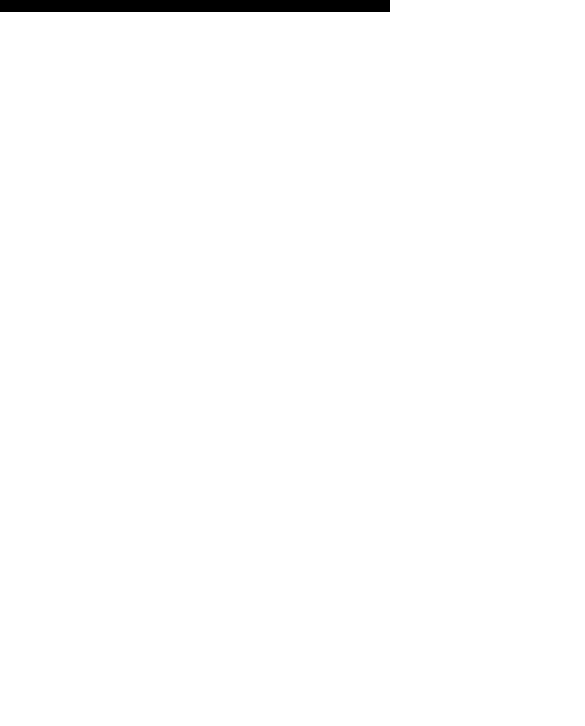
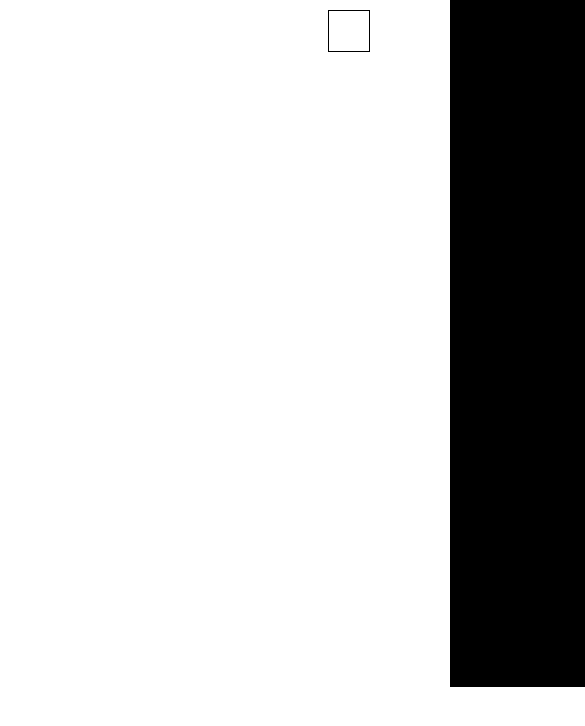
Before and after one commit to omaranBazna/the-why, a React (Create React App) app: page / in a window 390 px wide. Shown: the top 726 px of the page, 585 px wide, since content can reach past the window. Built offline with nearby package versions, Linux system fonts and the light colour scheme.

Commit message:
add side navbar

```diff
--- a/package.json
+++ b/package.json
@@ -3,9 +3,13 @@
   "version": "0.1.0",
   "private": true,
   "dependencies": {
+    "@fortawesome/fontawesome-svg-core": "^6.1.1",
+    "@fortawesome/free-solid-svg-icons": "^6.1.1",
+    "@fortawesome/react-fontawesome": "^0.1.18",
     "@testing-library/jest-dom": "^5.16.4",
     "@testing-library/react": "^13.2.0",
     "@testing-library/user-event": "^13.5.0",
+    "hamburger-react": "^2.5.0",
     "react": "^18.1.0",
     "react-dom": "^18.1.0",
     "react-scripts": "5.0.1",
--- a/public/index.html
+++ b/public/index.html
@@ -10,7 +10,8 @@
       content="Web site created using create-react-app"
     />
     <link rel="apple-touch-icon" href="%PUBLIC_URL%/logo192.png" />
-    <!--
+    <link rel="stylesheet" href="https://cdnjs.cloudflare.com/ajax/libs/font-awesome/4.7.0/css/font-awesome.min.css">
+<!--
       manifest.json provides metadata used when your web app is installed on a
       user's mobile device or desktop. See https://developers.google.com/web/fundamentals/web-app-manifest/
     -->
--- a/src/App.css
+++ b/src/App.css
@@ -18,14 +18,38 @@ nav a:hover{
   flex:30%;
 
 }
+.hum{
+ background:white;
+ height:40px;
+ width:40px;
+ display:none;
+}
 
 @media screen and (max-width:450px) {
+
+  .hum{
+    display:block;
+   position :fixed;
+   right:20px;
+   top:10px;
+   border:1px solid black;
+   z-index:10;
+  }
+ nav{
+   flex-direction:column;
+   transition:1s;
+   width:100%;
+   height:80vh;
+ }
+  .close {
+    transform: translateX(450px);
+
+  }
   nav a{
-    display: none;
+    margin-top:20px;
   }
+   nav a:hover{
+   flex:18%;
+   }
+
 }
-@media screen and (max-width:650px) {
-  nav a{
-   font-size:10px;
-  }
-}
--- a/src/App.js
+++ b/src/App.js
@@ -1,9 +1,14 @@
 import './App.css';
-
+import {FontAwesomeIcon} from "@fortawesome/react-fontawesome"
+import Hamburger from 'hamburger-react'
+import {useState } from 'react'
 function App() {
+  const [isOpen, setOpen] = useState('close')
   return (
     <div className="App">
-      <nav>
+      <div className="hum" onClick={()=>isOpen=="close"?setOpen("open"):setOpen("close")}></div>
+      <nav className={isOpen}>
+
          <a href="">
          The Why?
          </a>
@@ -19,7 +24,9 @@ function App() {
            <a href="">
            behind The Why?
            </a>
+
       </nav>
+
     </div>
   );
 }
```
Also changed, not shown: 1 other file (tests, documents, lock files or other folders).
